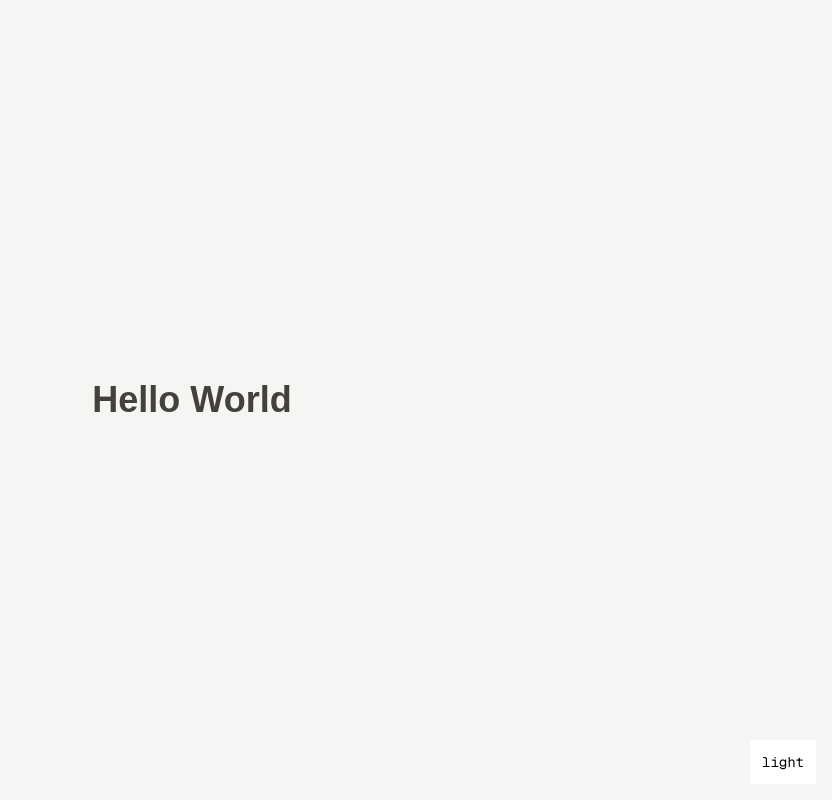
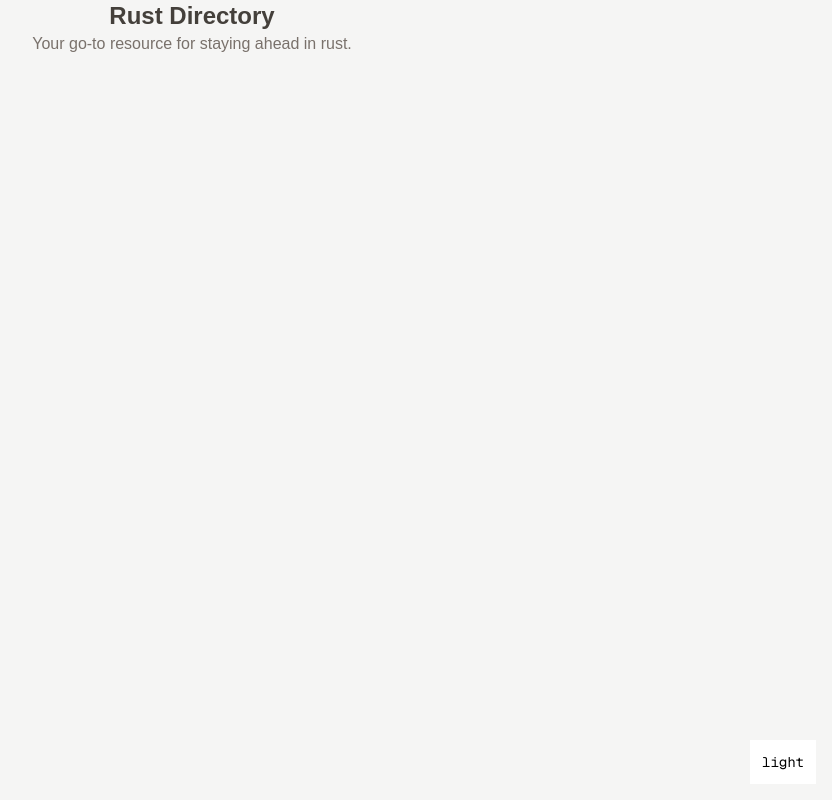
Before and after one commit to joepetrillo/rust.directory, a Next.js app: page / in a window 1280 px wide. Shown: the whole page, without its empty margins (448-1280 px from the left). Built offline with nearby package versions, Linux system fonts and the light colour scheme; a web font is replaced by a local one.

Commit message:
add not found and error boundary pages

```diff
--- /dev/null
+++ b/src/app/error.tsx
@@ -0,0 +1,17 @@
+"use client";
+
+import Link from "next/link";
+
+export default function Error() {
+  return (
+    <div className="flex min-h-dvh flex-col items-center justify-center px-4 py-8">
+      <h1 className="mb-1 text-2xl font-bold">Something Went Wrong</h1>
+      <p className="mb-2 text-stone-500">
+        An error has occurred. Please try again later.
+      </p>
+      <Link href="/" className="text-blue-500 underline underline-offset-2">
+        Go Home
+      </Link>
+    </div>
+  );
+}
--- a/src/app/layout.tsx
+++ b/src/app/layout.tsx
@@ -44,7 +44,7 @@ export default function RootLayout({
   return (
     <html suppressHydrationWarning lang="en">
       <body
-        className={`${unicaSans.variable} ${geistMono.variable} bg-stone-100 font-sans text-stone-700 antialiased dark:bg-stone-950 dark:text-stone-300`}
+        className={`${unicaSans.variable} ${geistMono.variable} overflow-y-scroll bg-stone-100 font-sans text-stone-700 antialiased dark:bg-stone-950 dark:text-stone-300`}
       >
         <ThemeProvider>
           {children}
--- /dev/null
+++ b/src/app/not-found.tsx
@@ -0,0 +1,15 @@
+import Link from "next/link";
+
+export default function NotFound() {
+  return (
+    <div className="flex min-h-dvh flex-col items-center justify-center px-4 py-8">
+      <h1 className="mb-1 text-2xl font-bold">Page Not Found</h1>
+      <p className="mb-2 text-stone-500">
+        The page you are looking for does not exist.
+      </p>
+      <Link href="/" className="text-blue-500 underline underline-offset-2">
+        Go Home
+      </Link>
+    </div>
+  );
+}
--- a/src/app/page.tsx
+++ b/src/app/page.tsx
@@ -1,7 +1,10 @@
 export default function Home() {
   return (
-    <div className="flex h-screen flex-col items-center justify-center">
-      <h1 className="text-4xl font-bold">Hello World</h1>
+    <div className="flex flex-col items-center justify-center">
+      <h1 className="text-2xl font-bold">Rust Directory</h1>
+      <p className="text-stone-500">
+        Your go-to resource for staying ahead in rust.
+      </p>
     </div>
   );
 }
```
